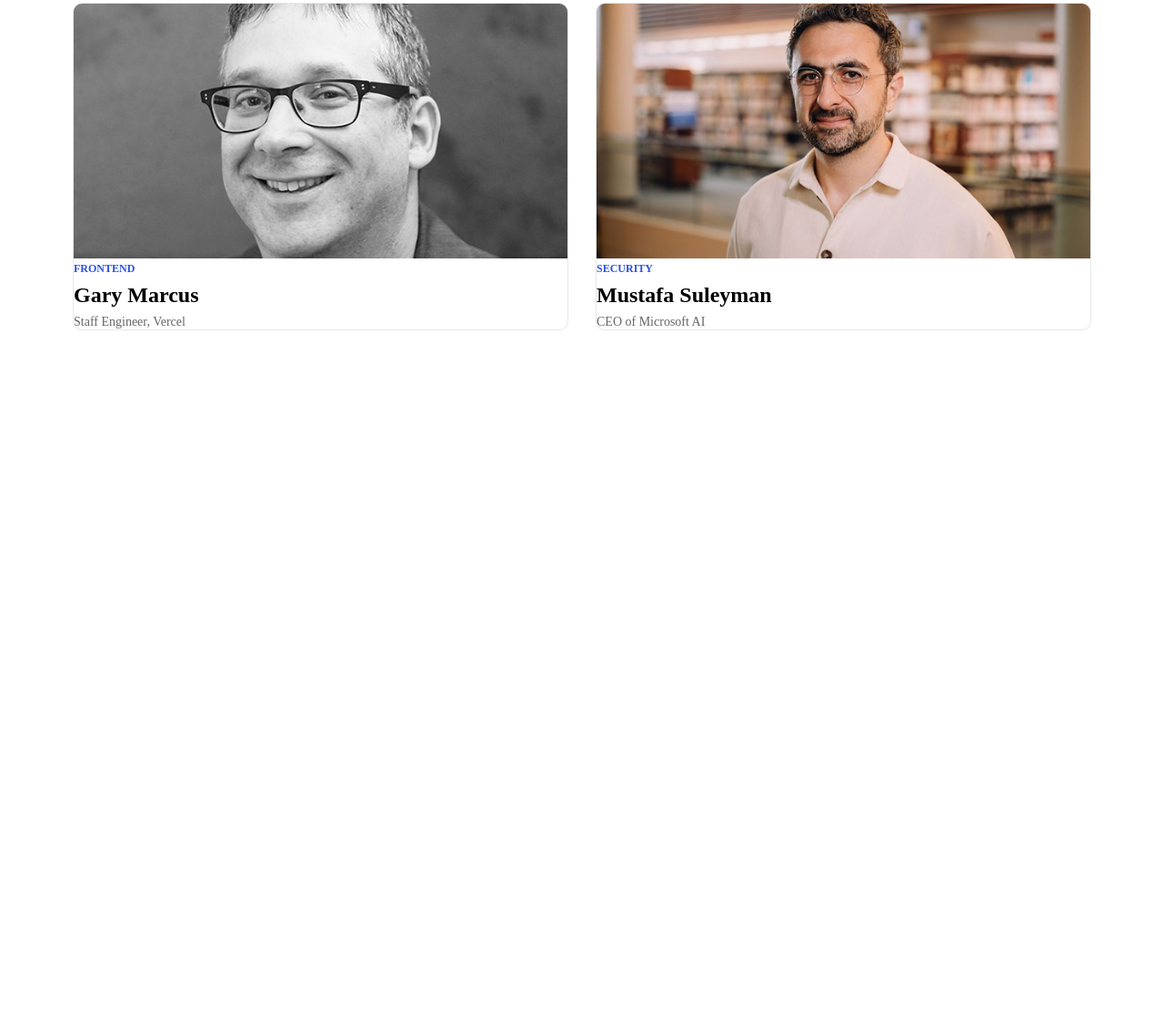
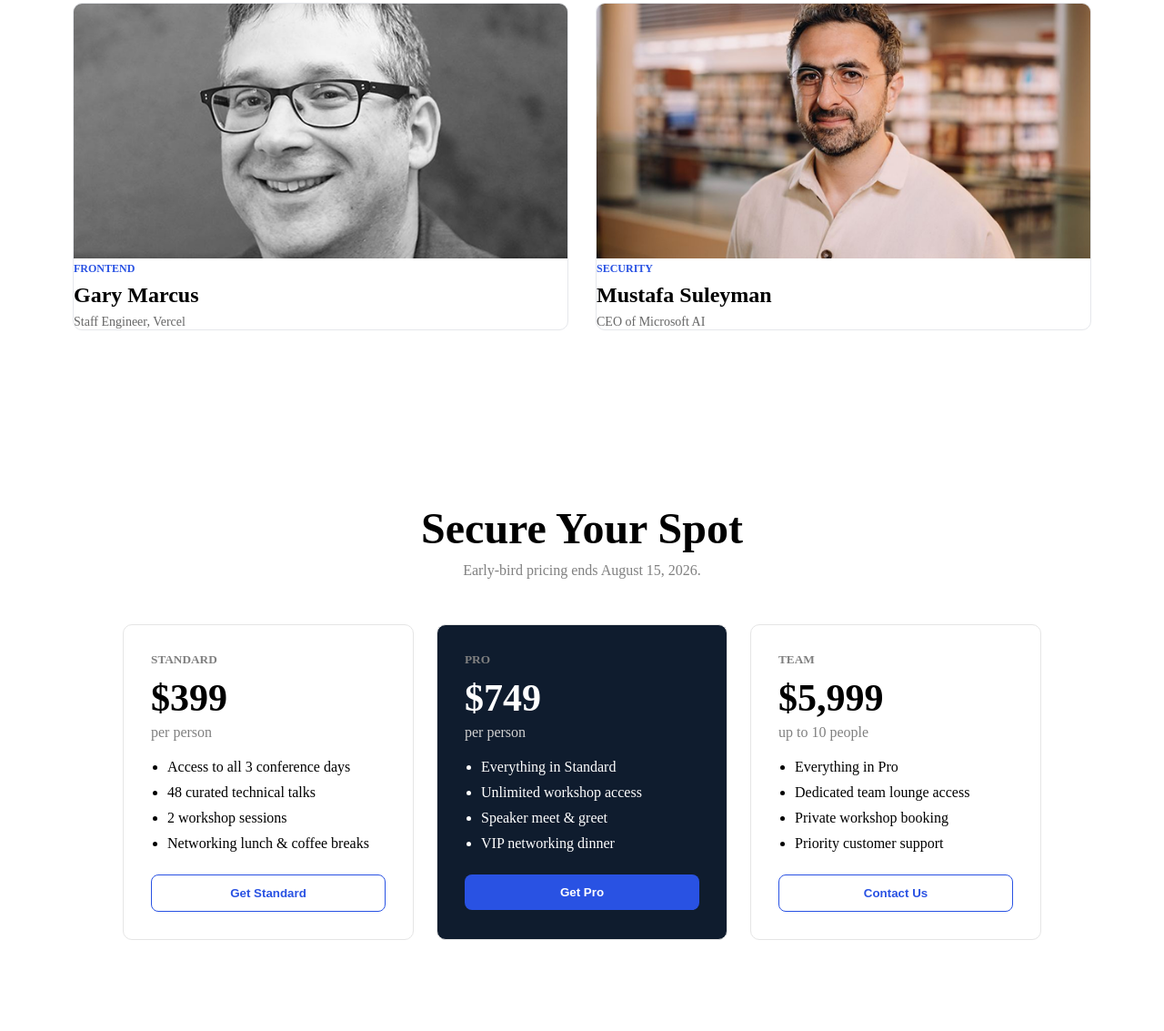
Before and after one commit to arfin580/devconf-01, a plain HTML site: page index.html in a window 1280 px wide. Shown: the part 1472-2605 px from the top of the page at 91% size. Before the commit the page ends 1925 px from the top, so only its background shows below. Drawn offline with Linux system fonts and the light colour scheme.

Commit message:
pricing section

```diff
--- a/index.html
+++ b/index.html
@@ -23,7 +23,7 @@
             <li><a href="#blog">Blog</a></li>
         </ul>
 
-        <button class="common-btn">Register Now</button>
+        <button class="register01-btn">Register Now</button>
 
     </nav>
 </header>
@@ -44,7 +44,7 @@
             hands-on workshops, and meaningful connections.
         </p>
 
-        <button class="common-btn">
+        <button class="register02-btn">
             Register Now
         </button>
 
@@ -104,6 +104,72 @@
 
 </section>
 
+<!-- Pricing Section -->
+
+<section class="pricing">
+
+    <h2>Secure Your Spot</h2>
+    <p class="pricing-subtitle">
+        Early-bird pricing ends August 15, 2026.
+    </p>
+
+    <div class="pricing-cards">
+
+        <!-- Card 1 -->
+        <div class="card">
+            <h5>STANDARD</h5>
+            <h3>$399</h3>
+            <p>per person</p>
+
+            <ul>
+                <li>Access to all 3 conference days</li>
+                <li>48 curated technical talks</li>
+                <li>2 workshop sessions</li>
+                <li>Networking lunch & coffee breaks</li>
+            </ul>
+
+            <button class="price-btn">Get Standard</button>
+        </div>
+
+        <!-- Card 2 -->
+        <div class="card pro">
+            <h5>PRO</h5>
+            <h3>$749</h3>
+            <p>per person</p>
+
+            <ul>
+                <li>Everything in Standard</li>
+                <li>Unlimited workshop access</li>
+                <li>Speaker meet & greet</li>
+                <li>VIP networking dinner</li>
+            </ul>
+
+            <button class="price-btn pro-btn">Get Pro</button>
+        </div>
+
+        <!-- Card 3 -->
+        <div class="card">
+            <h5>TEAM</h5>
+            <h3>$5,999</h3>
+            <p>up to 10 people</p>
+
+            <ul>
+                <li>Everything in Pro</li>
+                <li>Dedicated team lounge access</li>
+                <li>Private workshop booking</li>
+                <li>Priority customer support</li>
+            </ul>
+
+            <button class="price-btn">Contact Us</button>
+        </div>
+
+    </div>
+
+</section>
+
+
+
+
 
 
 </body>
--- a/styles/style.css
+++ b/styles/style.css
@@ -44,7 +44,7 @@ justify-content: space-between;
 }
 
 /* Button */
-.common-btn{
+.register01-btn{
     background-color: #2952E3;
     color: white;
     border: none;
@@ -53,7 +53,6 @@ justify-content: space-between;
     font-size: 16px;
     font-weight: 600;
     cursor: pointer;
-
 }
 
 /* banner section */
@@ -66,6 +65,20 @@ align-items: center;
 text-align: center;
 
 }
+
+.register02-btn{
+    background-color: #2952E3;
+    color: white;
+    border: none;
+    padding: 18px 55px;
+    border-radius: 12px;
+    font-size: 20px;
+    font-weight: 600;
+    cursor: pointer;
+}
+
+
+
 
 .banner{
     background-image: url("../assets/banner.jpg");
@@ -82,7 +95,7 @@ text-align: center;
 
 
 
-box-shadow: inset 0 0 0 1000px rgba(0, 0, 0, 0.45);
+box-shadow: inset 0 0 0 1000px rgba(0,0,0,0.35);
 
 }
 
@@ -93,16 +106,26 @@ box-shadow: inset 0 0 0 1000px rgba(0, 0, 0, 0.45);
 
 .banner-content h1{
     color: white;
-    font-size: 80px;
+
     margin-bottom: 25px;
+
+
+    font-size: 72px;
+    font-weight: 700;
 }
+
 
 .banner-content p{
     color: #d1d5db;
     font-size: 20px;
     line-height: 1.6;
     margin-bottom: 40px;
+    max-width: 700px;
 }
+
+
+
+
 
 /* Speakers Section */
 
@@ -174,3 +197,89 @@ box-shadow: inset 0 0 0 1000px rgba(0, 0, 0, 0.45);
 
     font-size: 14px;
 }
+
+
+
+/* Pricing Section */
+
+.pricing{
+    padding: 100px 80px;
+    text-align: center;
+}
+
+.pricing h2{
+    font-size: 48px;
+    margin-bottom: 10px;
+}
+
+.pricing-subtitle{
+    color: gray;
+    margin-bottom: 50px;
+}
+
+.pricing-cards{
+    display: flex;
+    justify-content: center;
+    gap: 25px;
+}
+
+.card{
+    width: 320px;
+    padding: 30px;
+    border: 1px solid #e5e5e5;
+    border-radius: 10px;
+    text-align: left;
+    background-color: white;
+}
+
+.card h5{
+    color: gray;
+    margin-bottom: 10px;
+}
+
+.card h3{
+    font-size: 42px;
+    margin-bottom: 5px;
+}
+
+.card p{
+    color: gray;
+    margin-bottom: 20px;
+}
+
+.card ul{
+    margin-bottom: 25px;
+    padding-left: 18px;
+}
+
+.card ul li{
+    margin-bottom: 10px;
+}
+
+.price-btn{
+    width: 100%;
+    padding: 12px;
+    border: 1px solid #2952E3;
+    border-radius: 8px;
+    background: white;
+    color: #2952E3;
+    font-weight: 600;
+    cursor: pointer;
+}
+
+/* Middle Card */
+
+.pro{
+    background-color: #0F1C2E;
+    color: white;
+}
+
+.pro p{
+    color: #d1d1d1;
+}
+
+.pro-btn{
+    background-color: #2952E3;
+    color: white;
+    border: none;
+}
```
